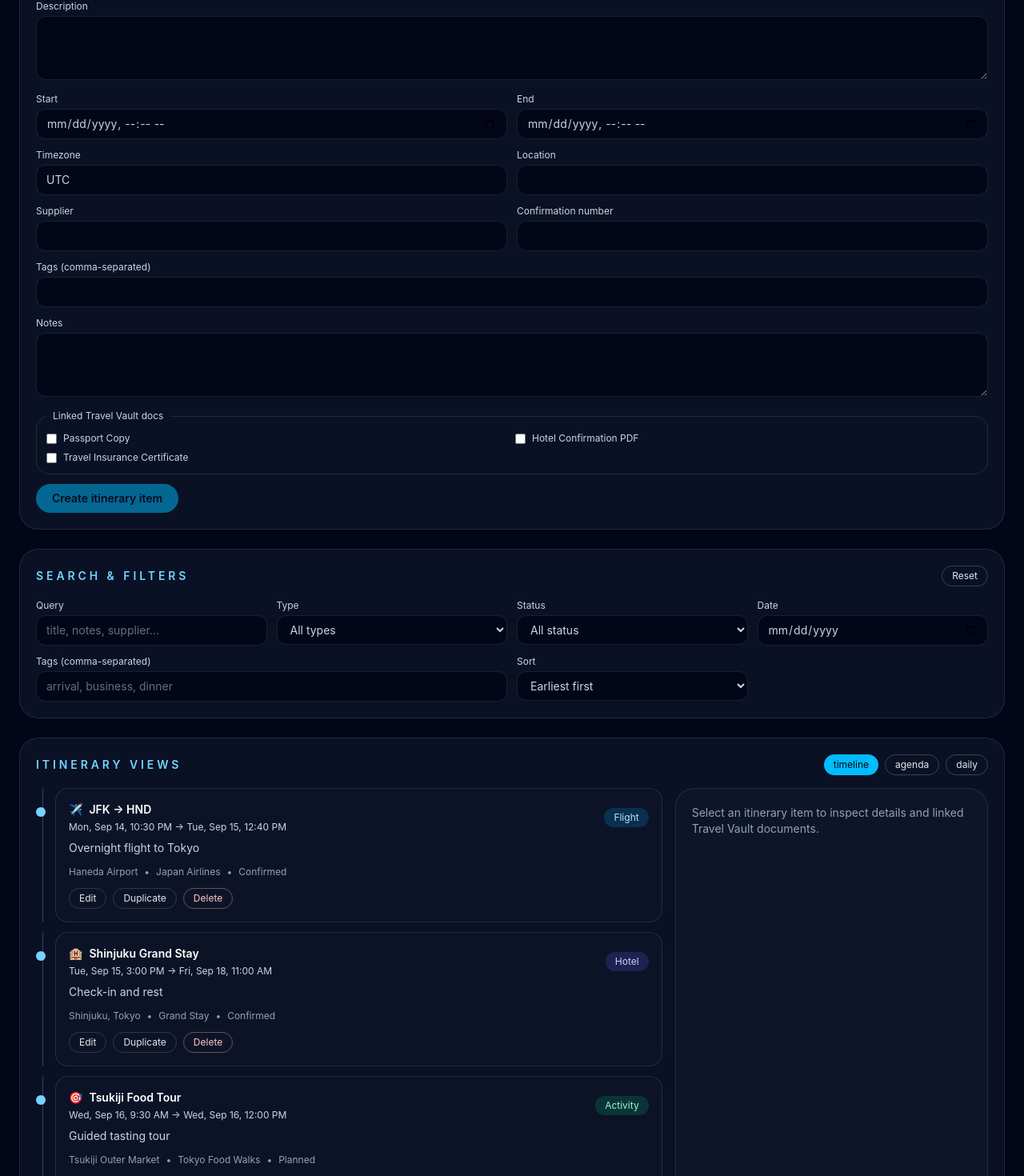
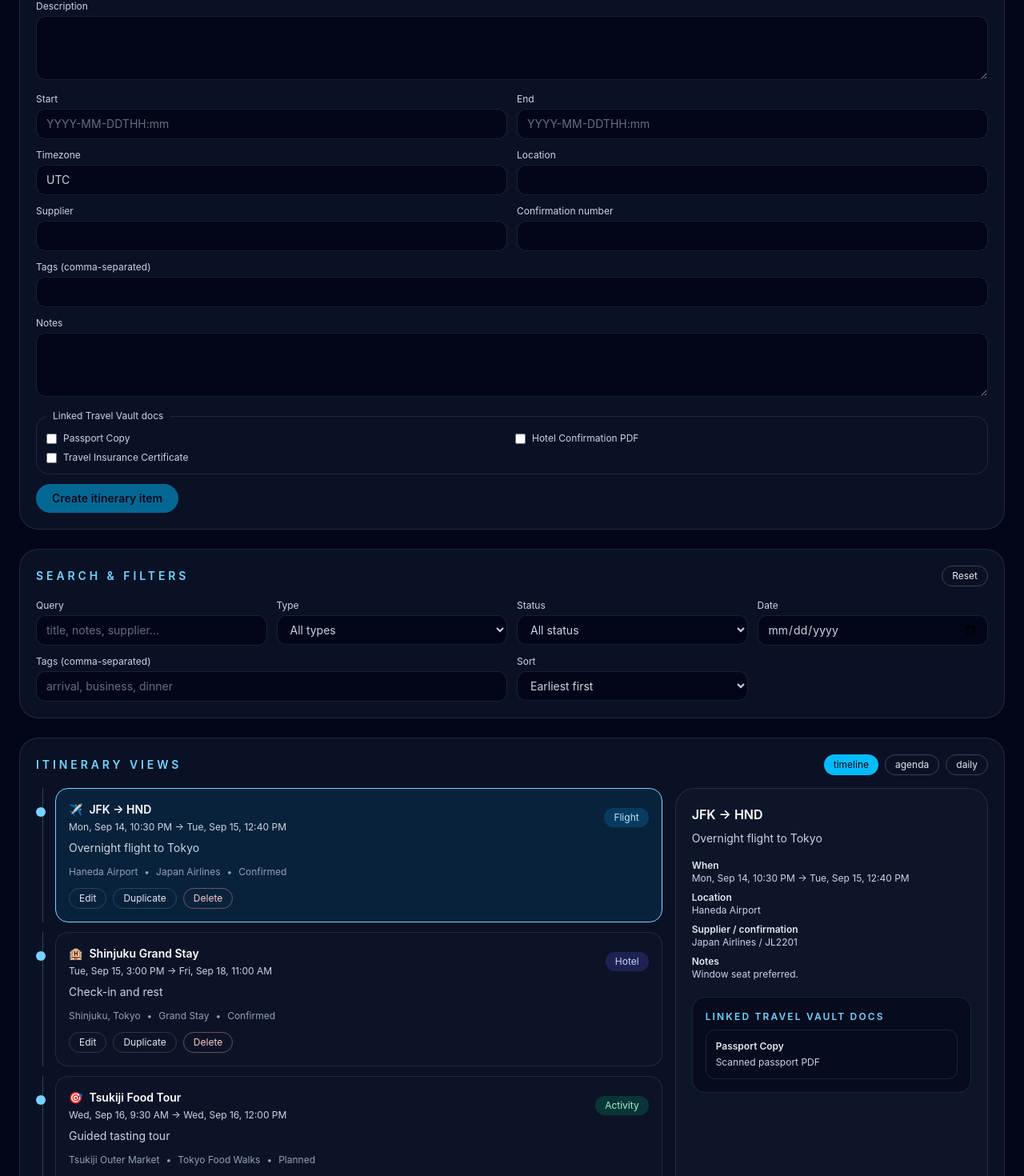
Before and after one commit to ahmedmalas/Travel.Buddy.Assistant.Ai, a React (Vite) app: page / in a window 1280 px wide. Shown: the part 560-2030 px from the top of the page at 80% size. Built offline with nearby package versions, Linux system fonts and the light colour scheme.

Commit message:
fix: harden itinerary form input and detail selection
Co-authored-by: ahmedmalas <ahmedmalas@users.noreply.github.com>

```diff
--- a/src/features/itinerary/components/ItineraryForm.tsx
+++ b/src/features/itinerary/components/ItineraryForm.tsx
@@ -61,7 +61,8 @@ function toInputDateTime(isoValue: string): string {
 
 function fromInputDateTime(value: string): string {
   if (!value) return '';
-  const date = new Date(value);
+  const normalized = value.includes('T') ? value : value.replace(' ', 'T');
+  const date = new Date(normalized);
   return Number.isNaN(date.getTime()) ? '' : date.toISOString();
 }
 
@@ -93,7 +94,9 @@ export function ItineraryForm({ mode, item, vaultOptions, onSubmit, onCancelEdit
     }
   }, [mode, item]);
 
-  const isValid = formValues.title.trim() && formValues.startDateTime && formValues.endDateTime;
+  const startIso = fromInputDateTime(formValues.startDateTime);
+  const endIso = fromInputDateTime(formValues.endDateTime);
+  const isValid = Boolean(formValues.title.trim() && startIso && endIso);
 
   return (
     <section className="rounded-3xl border border-white/10 bg-slate-900/70 p-5">
@@ -110,8 +113,8 @@ export function ItineraryForm({ mode, item, vaultOptions, onSubmit, onCancelEdit
             type: formValues.type,
             title: formValues.title.trim(),
             description: formValues.description.trim(),
-            startDateTime: fromInputDateTime(formValues.startDateTime),
-            endDateTime: fromInputDateTime(formValues.endDateTime),
+            startDateTime: startIso,
+            endDateTime: endIso,
             timezone: formValues.timezone.trim() || 'UTC',
             location: formValues.location.trim(),
             supplier: formValues.supplier.trim(),
@@ -183,10 +186,11 @@ export function ItineraryForm({ mode, item, vaultOptions, onSubmit, onCancelEdit
         <label className="text-xs text-slate-300">
           Start
           <input
-            type="datetime-local"
+            type="text"
             value={formValues.startDateTime}
             onChange={(event) => setFormValues((prev) => ({ ...prev, startDateTime: event.target.value }))}
             className="mt-1 w-full rounded-xl border border-white/10 bg-slate-950 px-3 py-2 text-sm"
+            placeholder="YYYY-MM-DDTHH:mm"
             required
           />
         </label>
@@ -194,10 +198,11 @@ export function ItineraryForm({ mode, item, vaultOptions, onSubmit, onCancelEdit
         <label className="text-xs text-slate-300">
           End
           <input
-            type="datetime-local"
+            type="text"
             value={formValues.endDateTime}
             onChange={(event) => setFormValues((prev) => ({ ...prev, endDateTime: event.target.value }))}
             className="mt-1 w-full rounded-xl border border-white/10 bg-slate-950 px-3 py-2 text-sm"
+            placeholder="YYYY-MM-DDTHH:mm"
             required
           />
         </label>
--- a/src/features/itinerary/components/ItineraryViews.tsx
+++ b/src/features/itinerary/components/ItineraryViews.tsx
@@ -36,10 +36,19 @@ function ItemCard({
   const typeMeta = itineraryTypeMeta[item.type];
   return (
     <article
+      role="button"
+      tabIndex={0}
+      onClick={() => onSelectItem(item.id)}
+      onKeyDown={(event) => {
+        if (event.key === 'Enter' || event.key === ' ') {
+          event.preventDefault();
+          onSelectItem(item.id);
+        }
+      }}
       className={`rounded-2xl border p-4 ${selectedItemId === item.id ? 'border-sky-300 bg-sky-400/10' : 'border-white/10 bg-slate-900/60'}`}
     >
       <div className="flex flex-wrap items-center justify-between gap-2">
-        <button type="button" onClick={() => onSelectItem(item.id)} className="text-left">
+        <div className="text-left">
           <p className="text-sm font-semibold text-white">
             <span className="mr-2" aria-hidden>
               {typeMeta.icon}
@@ -49,7 +58,7 @@ function ItemCard({
           <p className="mt-1 text-xs text-slate-300">
             {formatDateTime(item.startDateTime, item.timezone)} → {formatDateTime(item.endDateTime, item.timezone)}
           </p>
-        </button>
+        </div>
         <span className={`rounded-full px-3 py-1 text-xs ${typeMeta.badgeClassName}`}>{typeMeta.label}</span>
       </div>
       <p className="mt-2 text-sm text-slate-300">{item.description || 'No description yet.'}</p>
@@ -64,21 +73,30 @@ function ItemCard({
         <button
           type="button"
           className="rounded-full border border-white/15 px-3 py-1 text-xs text-slate-200"
-          onClick={() => actions.onEdit(item)}
+          onClick={(event) => {
+            event.stopPropagation();
+            actions.onEdit(item);
+          }}
         >
           Edit
         </button>
         <button
           type="button"
           className="rounded-full border border-white/15 px-3 py-1 text-xs text-slate-200"
-          onClick={() => actions.onDuplicate(item)}
+          onClick={(event) => {
+            event.stopPropagation();
+            actions.onDuplicate(item);
+          }}
         >
           Duplicate
         </button>
         <button
           type="button"
           className="rounded-full border border-red-300/40 px-3 py-1 text-xs text-red-200"
-          onClick={() => actions.onDelete(item)}
+          onClick={(event) => {
+            event.stopPropagation();
+            actions.onDelete(item);
+          }}
         >
           Delete
         </button>
--- a/src/features/itinerary/sections/ItinerarySection.tsx
+++ b/src/features/itinerary/sections/ItinerarySection.tsx
@@ -1,4 +1,4 @@
-import { useMemo, useState } from 'react';
+import { useEffect, useMemo, useState } from 'react';
 import { ItineraryDashboard } from '../components/ItineraryDashboard';
 import { ItineraryFilters } from '../components/ItineraryFilters';
 import { ItineraryForm } from '../components/ItineraryForm';
@@ -34,6 +34,19 @@ export function ItinerarySection() {
     () => filteredItems.find((item) => item.id === selectedItemId) ?? null,
     [filteredItems, selectedItemId],
   );
+
+  useEffect(() => {
+    if (filteredItems.length === 0) {
+      if (selectedItemId !== null) {
+        setSelectedItemId(null);
+      }
+      return;
+    }
+
+    if (!selectedItemId || !filteredItems.some((item) => item.id === selectedItemId)) {
+      setSelectedItemId(filteredItems[0].id);
+    }
+  }, [filteredItems, selectedItemId]);
 
   const linkedVaultItems = useMemo(() => {
     if (!selectedItem) return [];
```
